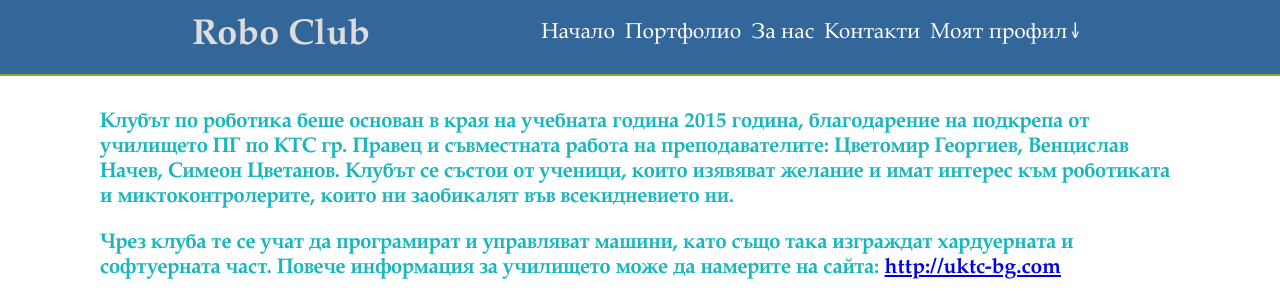
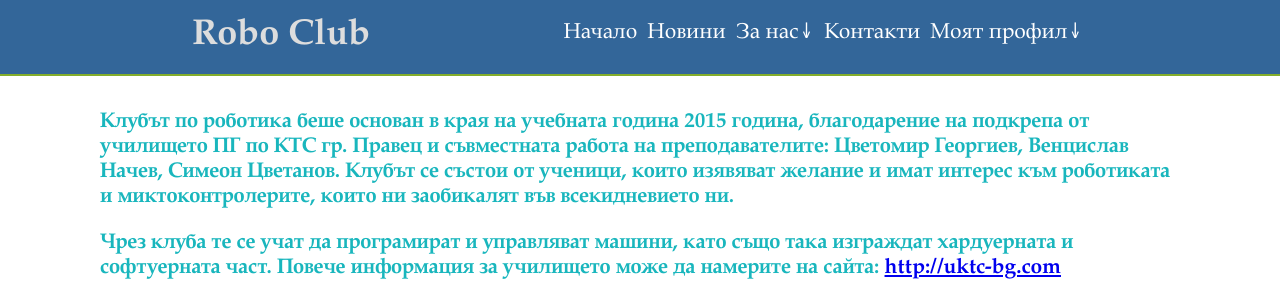
Before and after one commit to roboklub/sait, a PHP site: page /index.php in a window 1280 px wide. Shown: the top 300 px of the page. Run offline with PHP 8.4, Linux system fonts and the light colour scheme; the visitor is signed in with stand-in values (Sample User, id 1).

Commit message:
added news section

```diff
--- a/templates/classic_navigation_bar.php
+++ b/templates/classic_navigation_bar.php
@@ -12,9 +12,14 @@
         <li>
           <a href="index.php">Начало</a>
         </li><li>
-          <a href="#">Портфолио</a>
-        </li><li>
-          <a href="#">За нас</a>
+        <a href="news.php">Новини</a>
+        </li>
+<li class="dropdown">
+          <a href="javascript:void(0)" class="dropbtn" onclick="myFunction()">За нас</a>
+          <div class="dropdown-content" id="myDropdown">
+            <a href="_register.php">Портфолио</a>
+            <a href="#">Контакти</a>
+          </div>
         </li><li>
           <a href="#">Контакти</a>
         </li>
```
